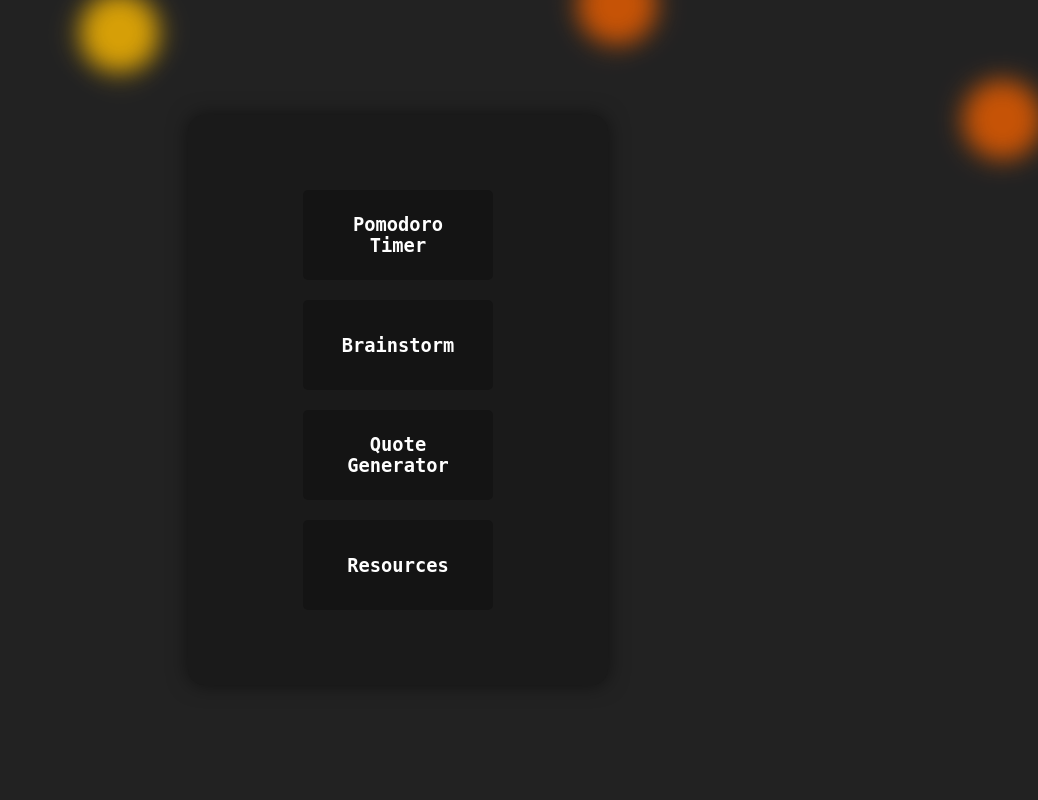
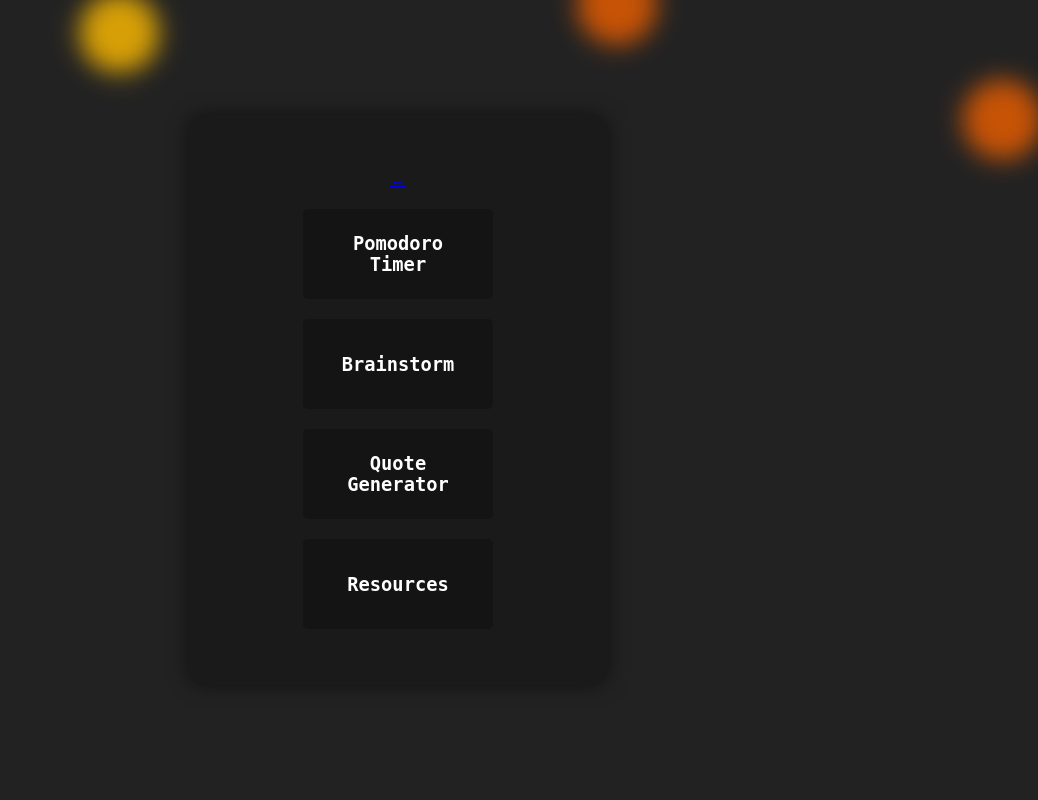
Before and after one commit to Holedroppersgithubacc2/Blazern, a Flask app: page /features in a window 1280 px wide. Shown: the whole page, without its empty margins (242-1280 px from the left). Run offline with Flask 3, Linux system fonts and the light colour scheme; some libraries are stand-ins or nearby versions.

Commit message:
Update features.html

```diff
--- a/templates/features.html
+++ b/templates/features.html
@@ -21,6 +21,7 @@
 
 
     <div class="container">
+      <a href="{{ url_for('home') }}" class="home-button" aria-label="Home">←</a>
       <div class="feature">
         <a href="{{ url_for('timer')}}"><h3>Pomodoro Timer</h3></a>
       </div>
```
